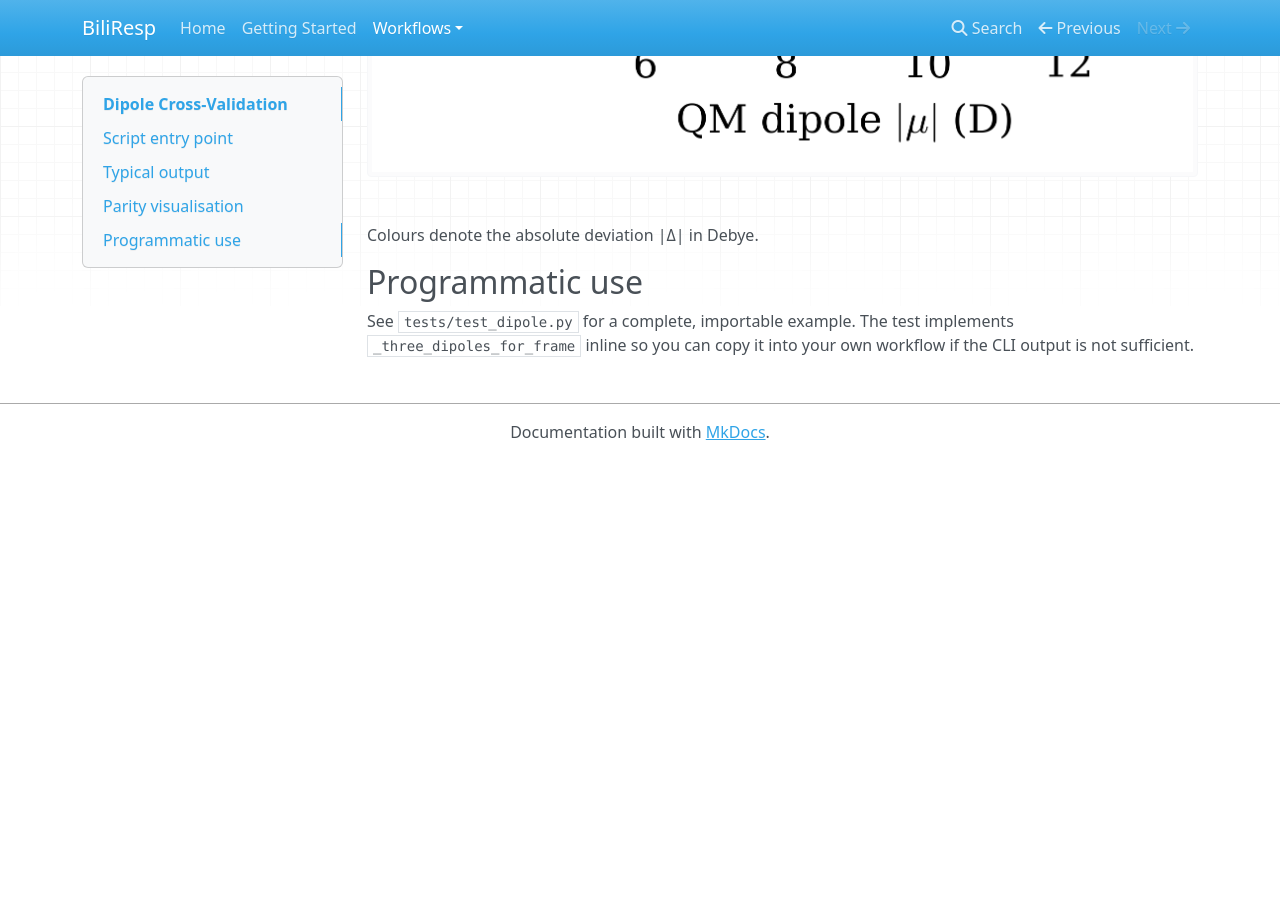
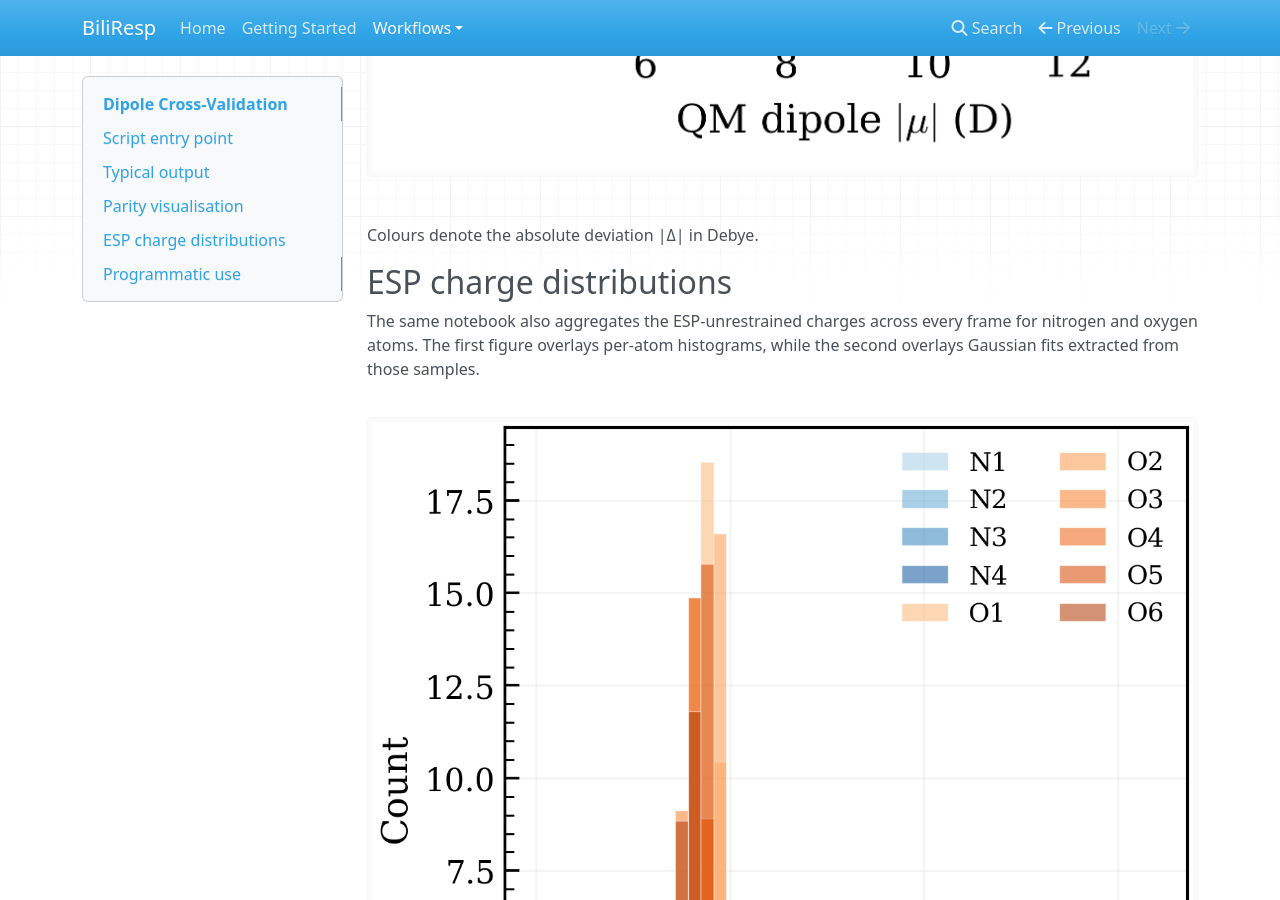
Before and after one commit to emainas/biliresp, an MkDocs documentation site: the page built from docs/workflows/dipole-cross-validation.md, in a window 1280 px wide and 900 px high, scrolled down 2060 px. Built offline with MkDocs 1.6.1, drawn with Linux system fonts in a browser that asks for light colours; nearby versions of some CDN libraries; before the commit the page ends 2520 px from its top, so only the background shows below that; some of the changed text lies outside the part shown.

Commit message:
esp charge distributions

```diff
--- a/docs/workflows/dipole-cross-validation.md
+++ b/docs/workflows/dipole-cross-validation.md
@@ -55,6 +55,16 @@ The example notebook in `notebooks/` produces a parity plot comparing the QM dip
 
 Colours denote the absolute deviation |Δ| in Debye.
 
+## ESP charge distributions
+
+The same notebook also aggregates the ESP-unrestrained charges across every frame for nitrogen and oxygen atoms. The first figure overlays per-atom histograms, while the second overlays Gaussian fits extracted from those samples.
+
+![Histograms of ESP-unrestrained charges for nitrogen and oxygen atoms](../img/raw_esp.png)
+
+![Gaussian fits to ESP-unrestrained charge distributions](../img/gaussian_fits.png)
+
+These plots offer a quick sanity check that individual atoms sample a narrow, well-behaved distribution of ESP charges throughout the trajectory.
+
 ## Programmatic use
 
 See `tests/test_dipole.py` for a complete, importable example. The test implements `_three_dipoles_for_frame` inline so you can copy it into your own workflow if the CLI output is not sufficient.
```
Also changed, not shown: docs/img/gaussian_fits.png (added), docs/img/raw_esp.png (added), 6 other files.
